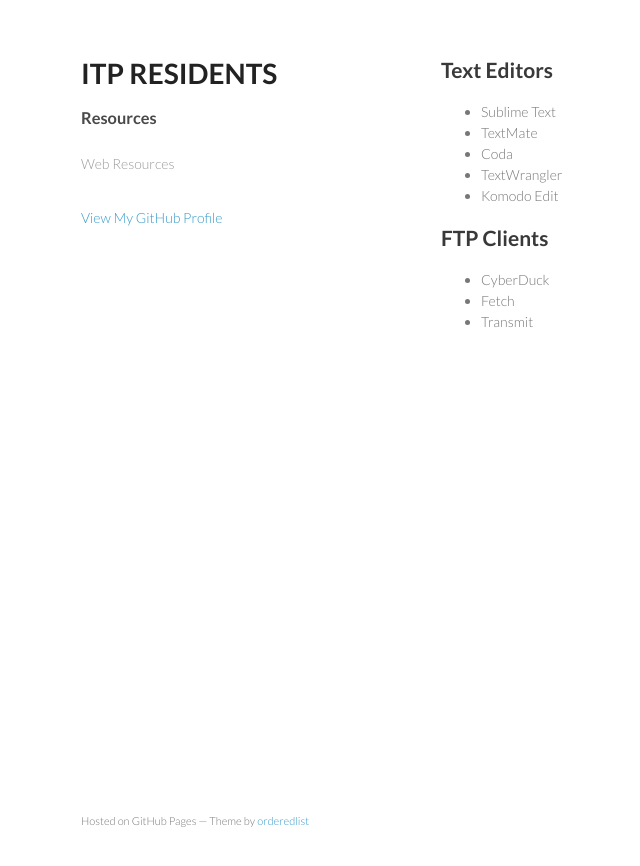
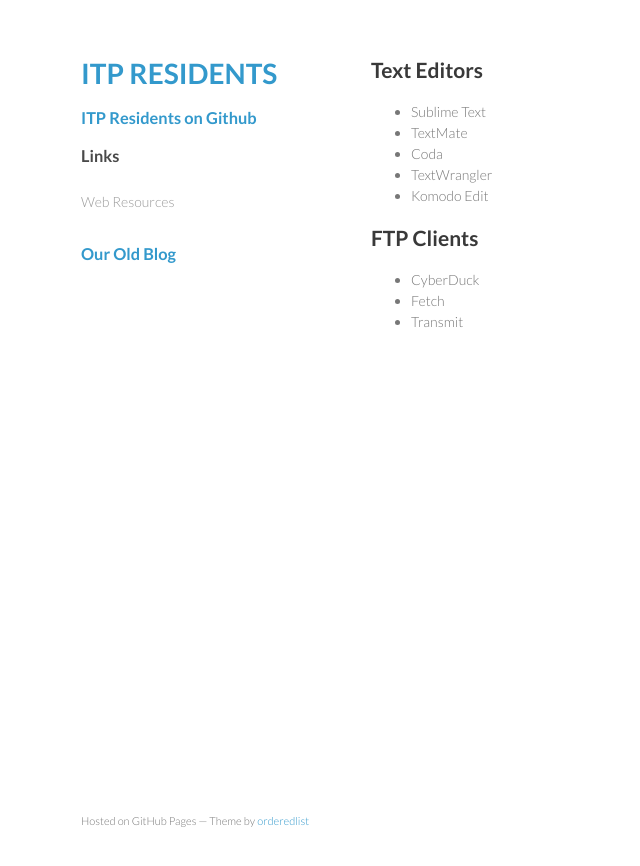
Before and after one commit to itpresidents/itpresidents.github.com, a Jekyll site: the page built from resources/developmenttools.md, in a window 1280 px wide. Shown: the top 866 px of the page, without its empty margins (79-719 px from the left). Built offline with Jekyll 4.4.1, drawn with Linux system fonts in a browser that asks for light colours; Markdown is read by kramdown in place of the engine named in the settings.

Commit message:
styles and layouts

```diff
--- a/_layouts/default.html
+++ b/_layouts/default.html
@@ -15,16 +15,17 @@
   <body>
     <div class="wrapper">
       <header>
-        <h1>ITP RESIDENTS</h1>
+        <h1><a href="/">ITP RESIDENTS</a></h1>
 
-        <h3>Resources</h3>
+        <h3><a href="https://github.com/itpresidents">ITP Residents on Github</a></h3>
+
+        <h3>Links</h3>
 
         <ul>
           <li><a href="/resources/web">Web Resources</a></li>
         </ul>
 
-
-        <p class="view"><a href="https://github.com/itpresidents">View My GitHub Profile</a></p>
+        <h3><a href="http://itp.nyu.edu/residents">Our Old Blog</a></h3>
 
       </header>
 
--- a/stylesheets/styles.css
+++ b/stylesheets/styles.css
@@ -1,10 +1,16 @@
 @import url(https://fonts.googleapis.com/css?family=Lato:300italic,700italic,300,700);
+
+* {
+  -webkit-box-sizing: border-box;
+  -moz-box-sizing: border-box;
+  box-sizing: border-box;
+}
 
 body {
   padding:50px;
   font:14px/1.5 Lato, "Helvetica Neue", Helvetica, Arial, sans-serif;
+  font-weight: 400;
   color:#777;
-  font-weight:300;
 }
 
 h1, h2, h3, h4, h5, h6 {
@@ -34,7 +40,6 @@
 
 a {
   color:#39c;
-  font-weight:400;
   text-decoration:none;
 }
 
@@ -96,7 +101,7 @@
 }
 
 header {
-  width:270px;
+  width: 250px;
   float:left;
   position:fixed;
 }
@@ -121,24 +126,20 @@
   font-weight:700;
 }
 
-header ul li + li {
-  width:88px;
-  border-left:1px solid #fff;
-}
-
-header ul li + li + li {
-  border-right:none;
-  width:89px;
-}
-
 header ul a strong {
   font-size:14px;
   display:block;
   color:#222;
 }
 
+iframe,
+img,
+video {
+  max-width: 100%;
+}
+
 section {
-  width:600px;
+  width: 670px;
   float:right;
   padding-bottom:50px;
 }
@@ -160,6 +161,26 @@
   position:fixed;
   bottom:50px;
 }
+
+.post-short {
+  border-bottom: 1px solid #ccc;
+  margin: 1.5em 0;
+  padding: 0 0 1.5em 0;
+}
+
+.short-post-date {
+  font
+}
+
+.short-post-title a {
+  font-weight: 700;
+  font-size: 1.35em;
+}
+
+.short-post-author {
+  color: #000;
+}
+
 
 @media print, screen and (max-width: 960px) {
 
@@ -186,11 +207,11 @@
   }
 
   header a small {
-    display:inline;
+    display: inline;
   }
 
   header ul {
-    position:absolute;
+    position: absolute;
     right:50px;
     top:52px;
   }
@@ -206,7 +227,7 @@
   }
 
   header ul, header p.view {
-    position:static;
+    position: static;
   }
 
   pre, code {
```
Also changed, not shown: _layouts/post.html (added, +8 -0 lines), index.html (+12 -5 lines).
